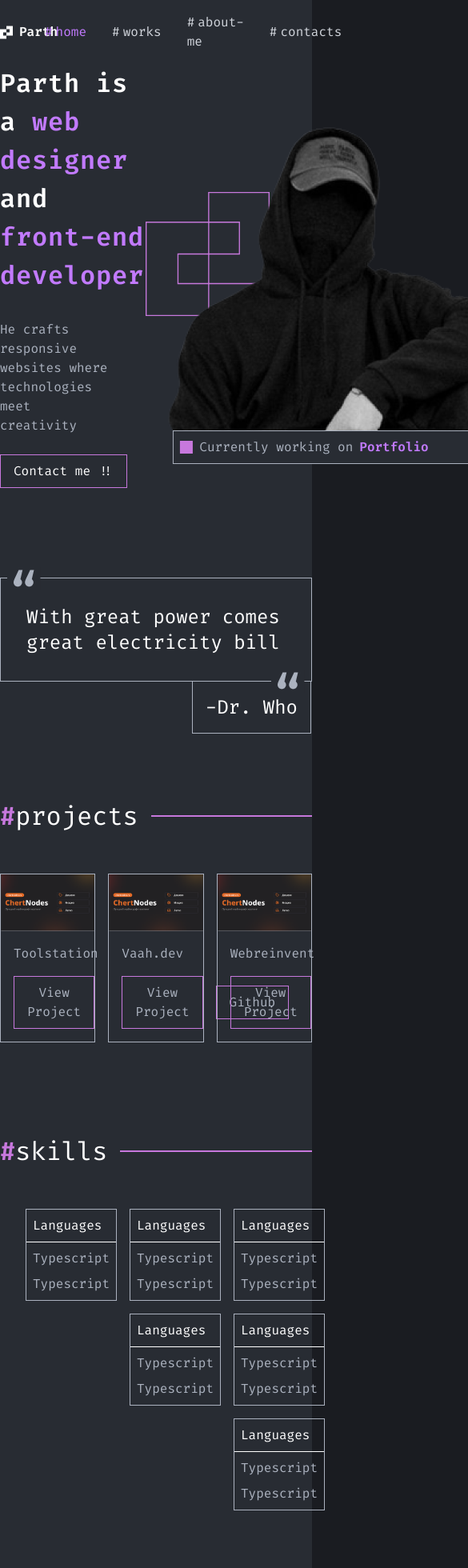
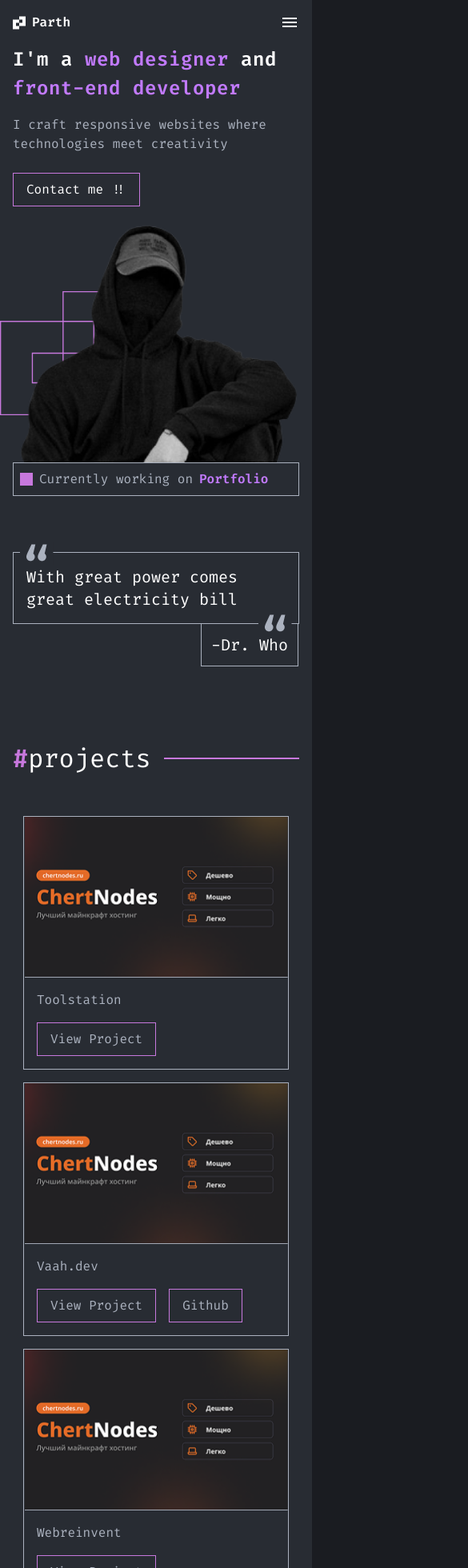
Before and after one commit to parth2880/parth-portfolio, a Next.js app: page / in a window 390 px wide. Shown: the top 1960 px of the page at 80% size, 585 px wide, since content can reach past the window. Built offline with nearby package versions, Linux system fonts and the light colour scheme.

Commit message:
Updated: responsiveness and reusability

```diff
--- a/package.json
+++ b/package.json
@@ -16,6 +16,7 @@
   },
   "devDependencies": {
     "@eslint/eslintrc": "^3",
+    "@iconify/react": "^5.2.1",
     "@tailwindcss/postcss": "^4",
     "@types/node": "^20",
     "@types/react": "^19",
--- a/src/app/components/Button.tsx
+++ b/src/app/components/Button.tsx
@@ -1,14 +1,25 @@
+"use client";
+
+import React from "react";
 
 type Props = {
   children?: React.ReactNode;
+  className?: string;
+  to?: string;
 };
 
-const Button: React.FC<Props> = ({ children }) => {
-  return (
-    <button className="flex gap-2 items-center py-2 px-4 border border-primary hover:bg-primary/20 transition-colors duration-200 cursor-pointer">
-      {children || "Button"}
-    </button>
-  );
+const Button: React.FC<Props> = ({ children, className, to }) => {
+  const Tag = to ? "a" : "button";
+
+  const defaultClass =
+    "flex gap-2 items-center py-2 px-4 border border-primary hover:bg-primary/20 transition-colors duration-200 cursor-pointer max-w-max";
+
+  const props: any = {
+    className: `${defaultClass} ${className || ""}`.trim(),
+    ...(to ? { href: to } : {}),
+  };
+
+  return React.createElement(Tag, props, children || "Button");
 };
 
 export default Button;
--- a/src/app/components/Header.tsx
+++ b/src/app/components/Header.tsx
@@ -2,7 +2,8 @@
 'use client'; // Add this line to indicate this is a client component
 import Image from 'next/image';
 import Link from 'next/link';
-import { usePathname } from 'next/navigation'; // Use this instead of useRouter
+import { usePathname } from 'next/navigation';
+import { useState, useEffect } from 'react';
 
 type NavItem = {
   label: string;
@@ -10,24 +11,76 @@ type NavItem = {
 };
 
 const Header: React.FC = () => {
-  const pathname = usePathname(); // Use pathname instead of router
+  const pathname = usePathname();
+  const [isMenuOpen, setIsMenuOpen] = useState(false);
+  const [isMobile, setIsMobile] = useState(false);
+
+  useEffect(() => {
+    // Check if window is defined (client-side)
+    if (typeof window !== 'undefined') {
+      const handleResize = () => {
+        setIsMobile(window.innerWidth < 768);
+        // Close menu when resizing to desktop
+        if (window.innerWidth >= 768) {
+          setIsMenuOpen(false);
+        }
+      };
+
+      // Set initial value
+      handleResize();
+
+      // Add event listener
+      window.addEventListener('resize', handleResize);
+
+      // Clean up
+      return () => window.removeEventListener('resize', handleResize);
+    }
+  }, []);
+
+  // Close menu when clicking a link
+  const handleLinkClick = () => {
+    if (isMobile) {
+      setIsMenuOpen(false);
+    }
+  };
 
   const navItems: NavItem[] = [
     { label: 'home', href: '/' },
-    { label: 'works', href: '/works' },
-    { label: 'about-me', href: '/about-me' },
-    { label: 'contacts', href: '/contacts' },
+    { label: 'projects', href: '#projects' },
+    { label: 'skills', href: '#skills' },
+    { label: 'about-me', href: '#about-me' },
+    { label: 'contacts', href: '#contacts' },
   ];
 
   return (
-    <header className="w-full py-4">
+    <header className="w-full py-4 relative">
       <div className="max-w-7xl mx-auto flex justify-between items-center">
         <div className="flex items-center space-x-2">
           <Image src="/icons/site-logo.svg" alt="site logo" width={16} height={16} />
           <span className="font-semibold">Parth</span>
         </div>
 
-        <nav className="flex items-center space-x-8">
+        {/* Hamburger icon for mobile */}
+        {isMobile && (
+          <button
+            className="md:hidden focus:outline-none"
+            onClick={() => setIsMenuOpen(!isMenuOpen)}
+            aria-label="Toggle menu"
+          >
+            {isMenuOpen ? (
+              <svg xmlns="http://www.w3.org/2000/svg" width="24" height="24" viewBox="0 0 24 24">
+                <path fill="currentColor" d="M19 6.41L17.59 5L12 10.59L6.41 5L5 6.41L10.59 12L5 17.59L6.41 19L12 13.41L17.59 19L19 17.59L13.41 12L19 6.41z"/>
+              </svg>
+            ) : (
+              <svg xmlns="http://www.w3.org/2000/svg" width="24" height="24" viewBox="0 0 24 24">
+                <path fill="currentColor" d="M3 18h18v-2H3v2zm0-5h18v-2H3v2zm0-7v2h18V6H3z"/>
+              </svg>
+            )}
+          </button>
+        )}
+
+        {/* Desktop navigation */}
+        <nav className={`md:flex items-center space-x-8 ${isMobile ? 'hidden' : 'flex'}`}>
           {navItems.map((item) => (
             <Link
               href={item.href}
@@ -35,12 +88,44 @@ const Header: React.FC = () => {
               className={`relative ${
                 pathname === item.href ? 'text-purple-400' : 'text-gray-300 hover:text-white'
               }`}
+              onClick={handleLinkClick}
             >
               <span className="mr-1">#</span>
               {item.label}
             </Link>
           ))}
         </nav>
+
+        {/* Mobile navigation overlay */}
+        {isMobile && isMenuOpen && (
+          <div className="fixed inset-0 bg-black bg-opacity-90 z-50 flex flex-col items-center justify-center">
+            <div className="absolute top-4 right-4">
+              <button
+                onClick={() => setIsMenuOpen(false)}
+                aria-label="Close menu"
+              >
+                <svg xmlns="http://www.w3.org/2000/svg" width="24" height="24" viewBox="0 0 24 24">
+                  <path fill="currentColor" d="M19 6.41L17.59 5L12 10.59L6.41 5L5 6.41L10.59 12L5 17.59L6.41 19L12 13.41L17.59 19L19 17.59L13.41 12L19 6.41z"/>
+                </svg>
+              </button>
+            </div>
+            <nav className="flex flex-col items-center space-y-6">
+              {navItems.map((item) => (
+                <Link
+                  href={item.href}
+                  key={item.href}
+                  className={`text-xl ${
+                    pathname === item.href ? 'text-purple-400' : 'text-gray-300 hover:text-white'
+                  }`}
+                  onClick={handleLinkClick}
+                >
+                  <span className="mr-1">#</span>
+                  {item.label}
+                </Link>
+              ))}
+            </nav>
+          </div>
+        )}
       </div>
     </header>
   );
--- a/src/app/components/Hero.tsx
+++ b/src/app/components/Hero.tsx
@@ -7,19 +7,19 @@ import Button from "./Button";
 
 const Hero: React.FC = () => {
   return (
-    <div className="relative text-white flex items-center gap-4.5">
+    <div className="relative text-white flex flex-col md:flex-row items-center gap-4.5">
       <div>
-        <h1 className="text-[32px] font-semibold mb-8 leading-normal tracking-wide">
-          <span className="">Parth is a</span>
+        <h1 className="text-2xl md:text-[32px] font-semibold mb-4 md:mb-8 leading-normal tracking-wide">
+          <span className="">I'm a</span>
           <span className="text-purple-400"> web designer </span> and
           <span className="text-purple-400"> front-end developer</span>
         </h1>
 
         <p className="text-secondary mb-6 mr-10">
-          He crafts responsive websites where technologies meet creativity
+          I craft responsive websites where technologies meet creativity
         </p>
 
-        <Button>Contact me !!</Button>
+        <Button to="#contacts">Contact me !!</Button>
       </div>
 
       <div className="relative block shrink-0">
@@ -38,7 +38,7 @@ const Hero: React.FC = () => {
           height={386}
         />
 
-        <div className="absolute -bottom-10.5 left-[48%] -translate-x-1/2 text-secondary bg-background w-[88%] border p-2 flex items-center space-x-2">
+        <div className="absolute -bottom-10.5 left-[50%] -translate-x-1/2 text-secondary bg-background w-full sm:w-[88%] border p-2 flex items-center space-x-2">
           <div className="size-4 bg-primary"></div>
           <span>Currently working on</span>
           <span className="text-purple-400 font-semibold">Portfolio</span>
--- a/src/app/components/Title.tsx
+++ b/src/app/components/Title.tsx
@@ -5,9 +5,10 @@ import { twMerge } from "tailwind-merge";
 type Props = {
   children?: React.ReactNode;
   className?: string;
+  id?: string;
 };
 
-const Title: React.FC<Props> = ({ children, className }) => {
+const Title: React.FC<Props> = ({ children, className, id }) => {
   return (
     <h2
       className={twMerge(
@@ -16,7 +17,7 @@ const Title: React.FC<Props> = ({ children, className }) => {
       )}
     >
       <span className="text-primary font-semibold"> # </span>
-      <span className="min-w-max"> {children || "title"}</span>
+      <span id={id} className="min-w-max"> {children || "title"}</span>
     </h2>
   );
 };
--- a/src/app/layout.tsx
+++ b/src/app/layout.tsx
@@ -3,6 +3,8 @@ import { Fira_Code } from "next/font/google";
 import "./globals.css";
 import Header from "./components/Header";
 import Footer from "./components/Footer";
+
+
 const firaCode = Fira_Code({
   variable: "--font-fira-code",
   subsets: ["latin"],
@@ -20,9 +22,9 @@ export default function RootLayout({
   children: React.ReactNode;
 }>) {
   return (
-    <html lang="en">
+    <html lang="en" className="smooth-scroll">
       <body className={`${firaCode.variable} antialiased`}>
-        <div className="max-w-screen-lg mx-auto bg-background min-h-screen">
+        <div className="max-w-screen-lg mx-auto bg-background min-h-screen px-4">
           <div className="h-[--header-height] [--header-height:56px]">
             <Header />
           </div>
--- a/src/app/page.tsx
+++ b/src/app/page.tsx
@@ -3,15 +3,30 @@ import Hero from "./components/Hero";
 import Title from "./components/Title";
 import Card from "./components/Card";
 import Button from "./components/Button";
+import { Icon } from "@iconify/react/dist/iconify.js";
+
+type Skill = {
+  title: string;
+  name: string[];
+};
 
 export default function Home() {
+  const skills: Skill[] = [
+    { title: "Languages", name: ["Javascript", "Typescript"] },
+    { title: "Frameworks", name: ["Next.js", "React", "TailwindCSS"] },
+    { title: "Databases", name: ["MongoDB", "MySQL"] },
+    { title: "Tools", name: ["Figma", "Adobe XD", "FigJam"] },
+    { title: "Cloud", name: ["Vercel", "Netlify"] },
+  ];
   return (
     <>
       <Hero />
+
+      {/* quote */}
       <div>
-        <div className="border border-secondary p-8 max-w-max mx-auto text-2xl relative mt-28">
+        <div className="border border-secondary p-4 md:p-8 max-w-max mx-auto text-xl mdtext-2xl relative mt-28">
           With great power comes great electricity bill
-          <span className="p-4 border border-secondary absolute top-full right-0 ">
+          <span className="p-3 md:p-4 border border-secondary absolute top-full right-0 ">
             -Dr. Who
           </span>
           <Image
@@ -30,20 +45,33 @@ export default function Home() {
           />
         </div>
       </div>
-      <Title className="mt-36 mb-12">projects</Title>
-      <div className="grid grid-cols-3 gap-4 mb-28">
-        <Card body={<>Toolstation</>} primaryLink="https://toolstation.nl/" />
+
+      {/* projects */}
+      <>
+        <Title id="projects" className="mt-36 mb-12">
+          projects
+        </Title>
+        <div className="grid sm:grid-cols-2 md:grid-cols-3 gap-4 mb-16 md:mb-28 place-content-center">
+          <Card className="w-full" body={<>Toolstation</>} primaryLink="https://toolstation.nl/" />
           <Card
             body={<>Vaah.dev</>}
             primaryLink="https://vaah.dev/store/"
             secondaryLink="https://github.com/parth-2880/vaah-store"
           />
-        <Card body={<>Webreinvent</>} primaryLink="https://webreinvent.com/" />
+          <Card
+            body={<>Webreinvent</>}
+            primaryLink="https://webreinvent.com/"
+          />
         </div>
+      </>
 
-      <Title className="mb-12">skills</Title>
+      {/* skills */}
+      <>
+        <Title id="skills" className="mb-12">
+          skills
+        </Title>
         <div className="flex justify-between gap-8">
-        <div className="relative w-[35%]">
+          <div className="hidden md:block relative w-[35%]">
             <Image
               src="/icons/dots.svg"
               alt=""
@@ -68,74 +96,39 @@ export default function Home() {
             <div className="border size-22 absolute -top-8 right-8 border-secondary"></div>
             <div className="border size-16 absolute bottom-8 right-0 border-secondary"></div>
           </div>
-        <div className="flex gap-4">
-          <div className="flex flex-col gap-4">
-            <Card className="inline-block flex-col max-w-44">
-              <p className="p-2 border-b">Languages</p>
+          <div className="columns-2 md:columns-3 gap-4 md:gap-8 md:w-[55%]">
+            {skills.map((item) => (
+              <Card key={item.title} className="inline-block flex-col max-w-44 mb-4 last:mb-0">
+                <p className="p-2 border-b">{item.title}</p>
                 <div className="text-secondary p-2 flex flex-wrap gap-2">
-                <p>Typescript</p>
-                <p>Typescript</p>
+                  {item.name.map((name) => (
+                    <p key={name}>{name}</p>
+                  ))}
                 </div>
               </Card>
-          </div>
-
-          <div className="flex flex-col gap-4">
-            <Card className="inline-block flex-col max-w-44">
-              <p className="p-2 border-b">Languages</p>
-              <div className="text-secondary p-2 flex flex-wrap gap-2">
-                <p>Typescript</p>
-                <p>Typescript</p>
-              </div>
-            </Card>
-            <Card className="inline-block flex-col max-w-44">
-              <p className="p-2 border-b">Languages</p>
-              <div className="text-secondary p-2 flex flex-wrap gap-2">
-                <p>Typescript</p>
-                <p>Typescript</p>
-              </div>
-            </Card>
-          </div>
-
-          <div className="flex flex-col gap-4">
-            <Card className="inline-block flex-col max-w-44">
-              <p className="p-2 border-b">Languages</p>
-              <div className="text-secondary p-2 flex flex-wrap gap-2">
-                <p>Typescript</p>
-                <p>Typescript</p>
-              </div>
-            </Card>
-            <Card className="inline-block flex-col max-w-44">
-              <p className="p-2 border-b">Languages</p>
-              <div className="text-secondary p-2 flex flex-wrap gap-2">
-                <p>Typescript</p>
-                <p>Typescript</p>
-              </div>
-            </Card>
-            <Card className="inline-block flex-col max-w-44">
-              <p className="p-2 border-b">Languages</p>
-              <div className="text-secondary p-2 flex flex-wrap gap-2">
-                <p>Typescript</p>
-                <p>Typescript</p>
-              </div>
-            </Card>
+            ))}
           </div>
         </div>
-      </div>
+      </>
 
-      <Title className="mt-28">about-me</Title>
-      <div className="flex justify-between gap-4 *:w-1/2 mt-6">
+      {/* about-me */}
+      <>
+        <Title id="about-me" className="mt-28">
+          about-me
+        </Title>
+        <div className="flex flex-col md:flex-row justify-between gap-4 md:gap-6 md:*:w-1/2 mt-6">
           <div className="text-secondary space-y-8">
-          <p>Hello, i’m Elias! </p>
+            <p>Hello, i’m Parth! </p>
             <p>
-            I’m a self-taught front-end developer based in Kyiv, Ukraine. I can
-            develop responsive websites from scratch and raise them into modern
-            user-friendly web experiences.
+              I’m a self-taught front-end developer based in Kangra, H.P, India.
+              I can develop responsive websites from scratch and raise them into
+              modern user-friendly web experiences.
             </p>
             <p>
-            Transforming my creativity and knowledge into a websites has been my
-            passion for over a year. I have been helping various clients to
-            establish their presence online. I always strive to learn about the
-            newest technologies and frameworks.
+              Transforming my creativity and knowledge into a websites has been
+              my passion for over a year. I have been helping various clients to
+              establish their presence online. I always strive to learn about
+              the newest technologies and frameworks.
             </p>
             <Button>Read more !!</Button>
           </div>
@@ -149,19 +142,32 @@ export default function Home() {
             />
           </div>
         </div>
+      </>
 
-      <Title className="mt-28 mb-12">contacts</Title>
-      <div className="flex justify-between">
+      {/* contacts */}
+      <>
+        <Title id="contacts" className="mt-28 mb-12">
+          contacts
+        </Title>
+        <div className="flex flex-col md:flex-row justify-between gap-6">
           <p className="max-w-lg text-secondary">
-          I’m interested in freelance opportunities. However, if you have other
-          request or question, don’t hesitate to contact me
+            I’m interested in freelance opportunities. However, if you have
+            other request or question, don’t hesitate to contact me
           </p>
 
-        <div className="p-2 border border-secondary mb-40">
-          <p>Message me here!</p>
-          <p className="text-secondary">pathinteract@gmail.com</p>
+          <div className="p-4 border border-secondary mb-20 md:mb-40 max-w-max space-y-4">
+            <p className="mb-4">Message me here!</p>
+            <p className="text-secondary flex items-center gap-2">
+              <Icon icon="mdi:email" width={20} height={20} />
+              pathinteract@gmail.com
+            </p>
+            <p className="text-secondary flex items-center gap-2">
+              <Icon icon="mdi:phone" width={20} height={20} />
+              <a href="tel:+91-7876800210">+91-7876800210</a>
+            </p>
           </div>
         </div>
       </>
+    </>
   );
 }
```
Also changed, not shown: src/app/components/Footer.tsx (+41 -37 lines), 1 other file (tests, documents, lock files or other folders). Lines whose indentation alone changed are shown as unchanged.
